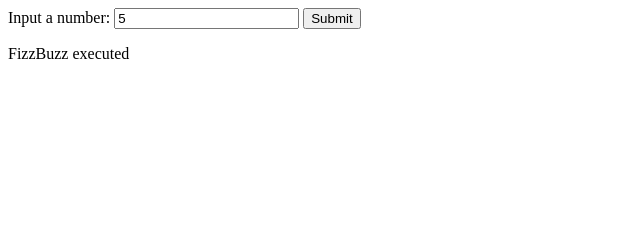
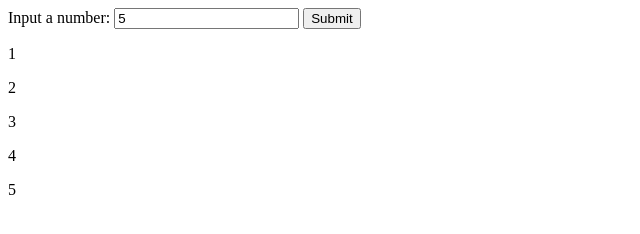
Before and after one commit to jay-qwery/fizzbuzz, a plain HTML site: page index.html in a window 1280 px wide. Both pictures are taken after typing "5" into the empty fields and a click on the input "Submit". Shown: the whole page, without its empty margins (0-640 px from the left). Drawn offline with Linux system fonts and the light colour scheme.

Commit message:
All numbers will be dynamically printed on the page

```diff
--- a/index.html
+++ b/index.html
@@ -10,7 +10,7 @@
     <div>
         <div id="main">
             <label>Input a number: </label>
-            <input type="number">
+            <input id="number" type="number">
             <input type="submit" value="Submit">
         </div>
     </div>
@@ -25,17 +25,31 @@
         //Print numbers to p element
 
         const main = document.getElementById("main");
-        const input = document.querySelectorAll('input')[0];
         const submit = document.querySelectorAll('input')[1];
-        const para = document.createElement('p');
 
-        main.append(para);
 
         submit.addEventListener("click", executeFizzbuzz);
 
         function executeFizzbuzz() {
-            para.textContent = "FizzBuzz executed";
+            const number = document.getElementById("number").value;
+
+            getNumbers(number);
         }
+
+        function getNumbers(number) {
+            // for every integer between 1 and number
+            for (let integer = 1; integer <= number; integer++) {
+                console.log(integer);
+
+                const para = document.createElement('p');
+                para.textContent = integer.toString();
+                main.append(para);
+            }
+            // (I think if number is not an integer I will round it up or down and say "[number] was rounded up/down to [new number]")
+
+            // check if integer is divisible by 3, 5, or 3 and 5
+        }
+
     </script>
 </body>
 </html>
```
